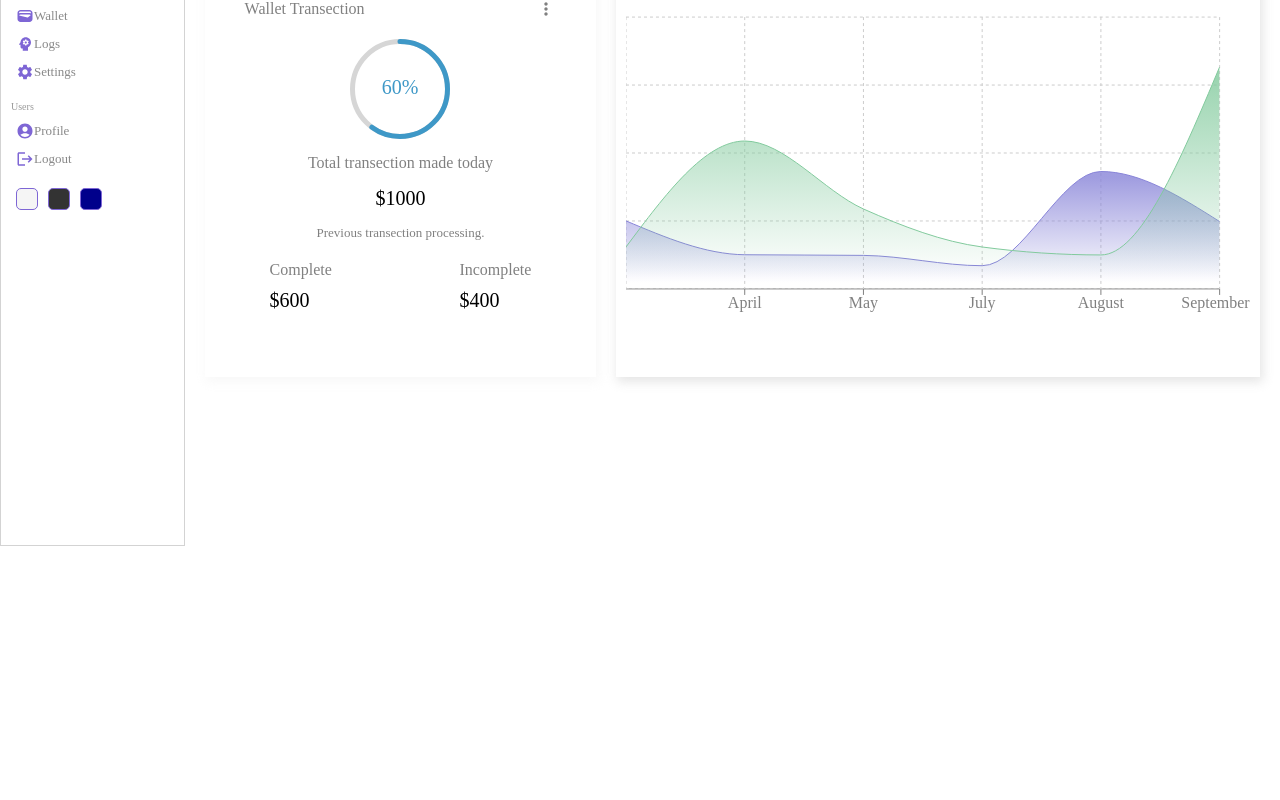
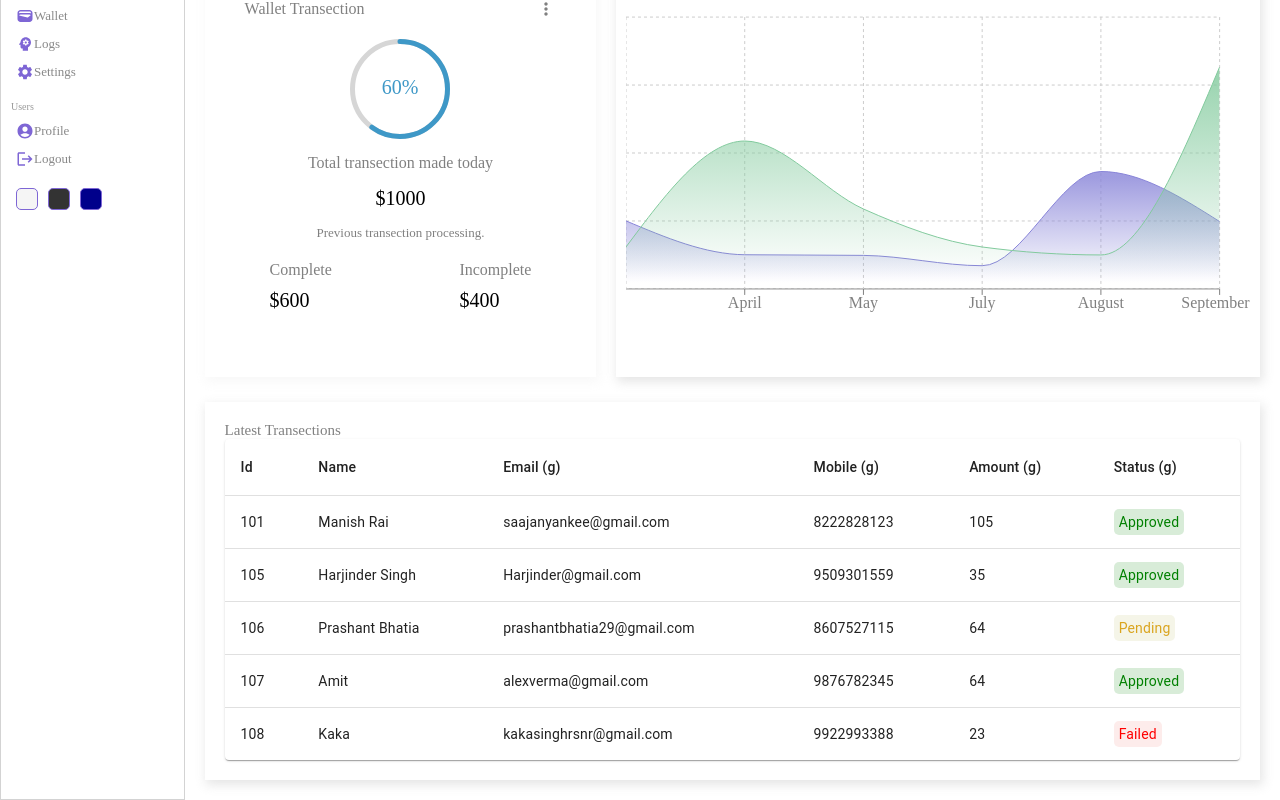
Before and after one commit to Manishrai31/admin_panel, a React (Create React App) app: page / in a window 1280 px wide. Shown: the part 256-1056 px from the top of the page. Before the commit the page ends 802 px from the top, so only its background shows below. Built offline with nearby package versions, Linux system fonts and the light colour scheme.

Commit message:
new update

```diff
--- a/package.json
+++ b/package.json
@@ -7,6 +7,7 @@
     "@emotion/styled": "^11.10.4",
     "@mui/icons-material": "^5.10.6",
     "@mui/material": "^5.10.7",
+    "@mui/x-data-grid": "^5.17.5",
     "@reduxjs/toolkit": "^1.8.5",
     "@testing-library/jest-dom": "^5.16.5",
     "@testing-library/react": "^13.4.0",
--- /dev/null
+++ b/src/components/Datatable/Datatable.jsx
@@ -0,0 +1,2 @@
+import React from "react";
+import './datatable.scss';
--- /dev/null
+++ b/src/components/List/List.jsx
@@ -0,0 +1,95 @@
+import React from "react";
+import "./list.scss";
+import Table from '@mui/material/Table';
+import TableBody from '@mui/material/TableBody';
+import TableCell from '@mui/material/TableCell';
+import TableContainer from '@mui/material/TableContainer';
+import TableHead from '@mui/material/TableHead';
+import TableRow from '@mui/material/TableRow';
+import Paper from '@mui/material/Paper';
+const List = ()=>{
+
+    const data = [
+        {
+            id : 101,
+            name : "Manish Rai",
+            email : "saajanyankee@gmail.com",
+            mobile: 8222828123,
+            amount : 105,
+            status : "Approved"
+        },
+        {
+            id : 105,
+            name : "Harjinder Singh",
+            email : "Harjinder@gmail.com",
+            mobile: 9509301559,
+            amount : 35,
+            status : "Approved"
+        },
+        {
+            id : 106,
+            name : "Prashant Bhatia",
+            email : "prashantbhatia29@gmail.com",
+            mobile: 8607527115,
+            amount : 64,
+            status : "Pending"
+        },
+        {
+            id : 107,
+            name : "Amit",
+            email : "alexverma@gmail.com",
+            mobile: 9876782345,
+            amount : 64,
+            status : "Approved"
+        },
+        {
+            id : 108,
+            name : "Kaka ",
+            email : "kakasinghrsnr@gmail.com",
+            mobile: 9922993388,
+            amount : 23,
+            status : "Failed"
+        }
+    ]
+    return (
+        <TableContainer component={Paper} className="table">
+        <Table sx={{ minWidth: 650 }} aria-label="simple table">
+          <TableHead>
+            <TableRow>
+              <TableCell>Id </TableCell>
+              <TableCell align="left">Name</TableCell>
+              <TableCell align="left">Email&nbsp;(g)</TableCell>
+              <TableCell align="left">Mobile&nbsp;(g)</TableCell>
+              <TableCell align="left">Amount&nbsp;(g)</TableCell>
+              <TableCell align="left">Status&nbsp;(g)</TableCell>
+
+            </TableRow>
+          </TableHead>
+          <TableBody>
+            {data.map((row) => (
+              <TableRow
+                key={row.name}
+                sx={{ '&:last-child td, &:last-child th': { border: 0 } }}
+              >
+                <TableCell component="th" scope="row">
+                  {row.id}
+                </TableCell>
+                <TableCell align="left">{row.name}</TableCell>
+                <TableCell align="left">{row.email}</TableCell>
+                <TableCell align="left">{row.mobile}</TableCell>
+                <TableCell align="left">{row.amount}</TableCell>
+                <TableCell align="left">
+                  <span className={`status ${row.status}` }>
+                  {row.status}
+                  </span>
+                </TableCell>
+
+              </TableRow>
+            ))}
+          </TableBody>
+        </Table>
+      </TableContainer>
+
+    )
+}
+export default List;
--- /dev/null
+++ b/src/components/List/list.scss
@@ -0,0 +1,22 @@
+.table{
+    display: flex;
+    align-items: center;
+
+    .status{
+        padding: 5px;
+        border-radius: 5px;
+
+        &.Approved{
+            color: green;
+            background-color: rgba(0 ,128,0,0.151);
+        }
+        &.Pending{
+            color: goldenrod;
+            background-color: rgba(189, 189, 107, 0.151);
+        }
+        &.Failed{
+            color: red;
+            background-color: rgba(239, 128, 124, 0.151);
+        }
+    }
+}
--- a/src/views/pages/Home/Home.jsx
+++ b/src/views/pages/Home/Home.jsx
@@ -5,6 +5,7 @@ import Widgets from "../Widgets/Widgets"
 import './home.scss'
 import Featured from "../../../components/Featured/Featured";
 import Chart from "../../../components/Chart/Chart";
+import List from "../../../components/List/List";
 
 const Home = ()=>{
     return(
@@ -24,6 +25,10 @@ const Home = ()=>{
                     <Featured />
                     <Chart />
                 </div>
+                <div className="listContainer">
+                    <div className="listTitle">Latest Transections</div>
+                    <List />
+                </div>
             </div>
         </div>
 
--- a/src/views/pages/Home/home.scss
+++ b/src/views/pages/Home/home.scss
@@ -15,5 +15,16 @@
         .charts{
             padding: 5px 20px ;
         }
+        .listContainer{
+            -webkit-box-shadow : 2px 4px 10px 1px rgba(0 ,0 ,0, 0.47);
+            box-shadow: 2px 4px 10px 1px rgba(201, 201, 201, 0.47);
+            padding: 20px;
+            margin: 20px;
+            .listTitle{
+                font-weight: 500;
+                color : gray;
+                font-size: 15px;
+            }
+        }
     }
 }
--- a/src/views/pages/List/List.jsx
+++ b/src/views/pages/List/List.jsx
@@ -1,8 +1,16 @@
 import React from "react";
+import Sidebar from "../../../components/Base/Sidebar/Sidebar";
+import Topbar from "../../../components/Base/Topbar/Topbar";
 import './list.scss';
 const List=()=>{
     return (
-        <p>List</p>
+        <div className="list">
+            <Sidebar />
+            <div className="listContainer">
+                <Topbar />
+                datatable
+            </div>
+        </div>
     )
 }
 export default List;
--- a/src/views/pages/List/list.scss
+++ b/src/views/pages/List/list.scss
@@ -0,0 +1,7 @@
+.list{
+    display: flex;
+    width: 100%;
+    .listContainer{
+        flex: 6;
+    }
+}
```
Also changed, not shown: src/components/Datatable/datatable.scss (added), src/views/pages/Table/table.scss (deleted), 1 other file (tests, documents, lock files or other folders).
